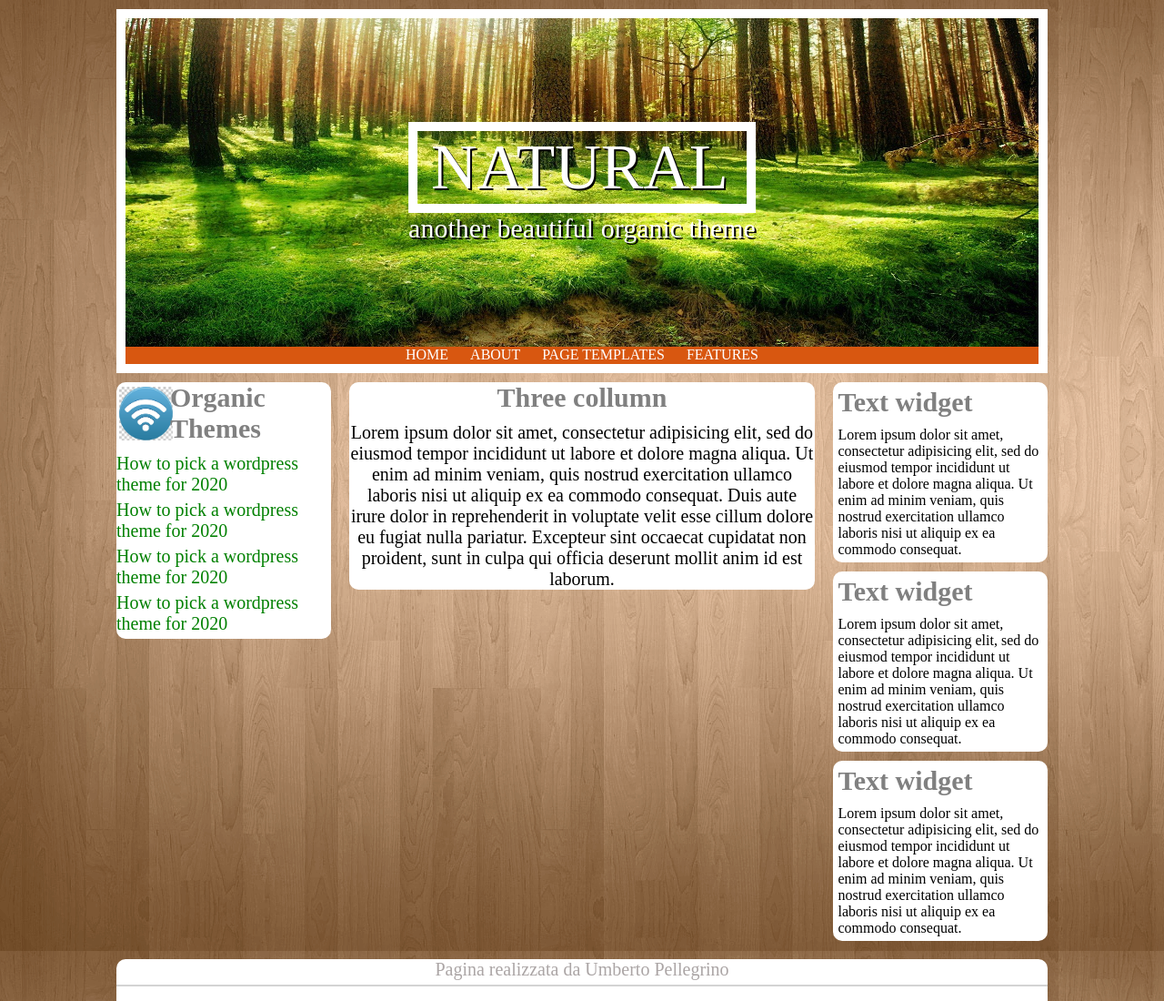
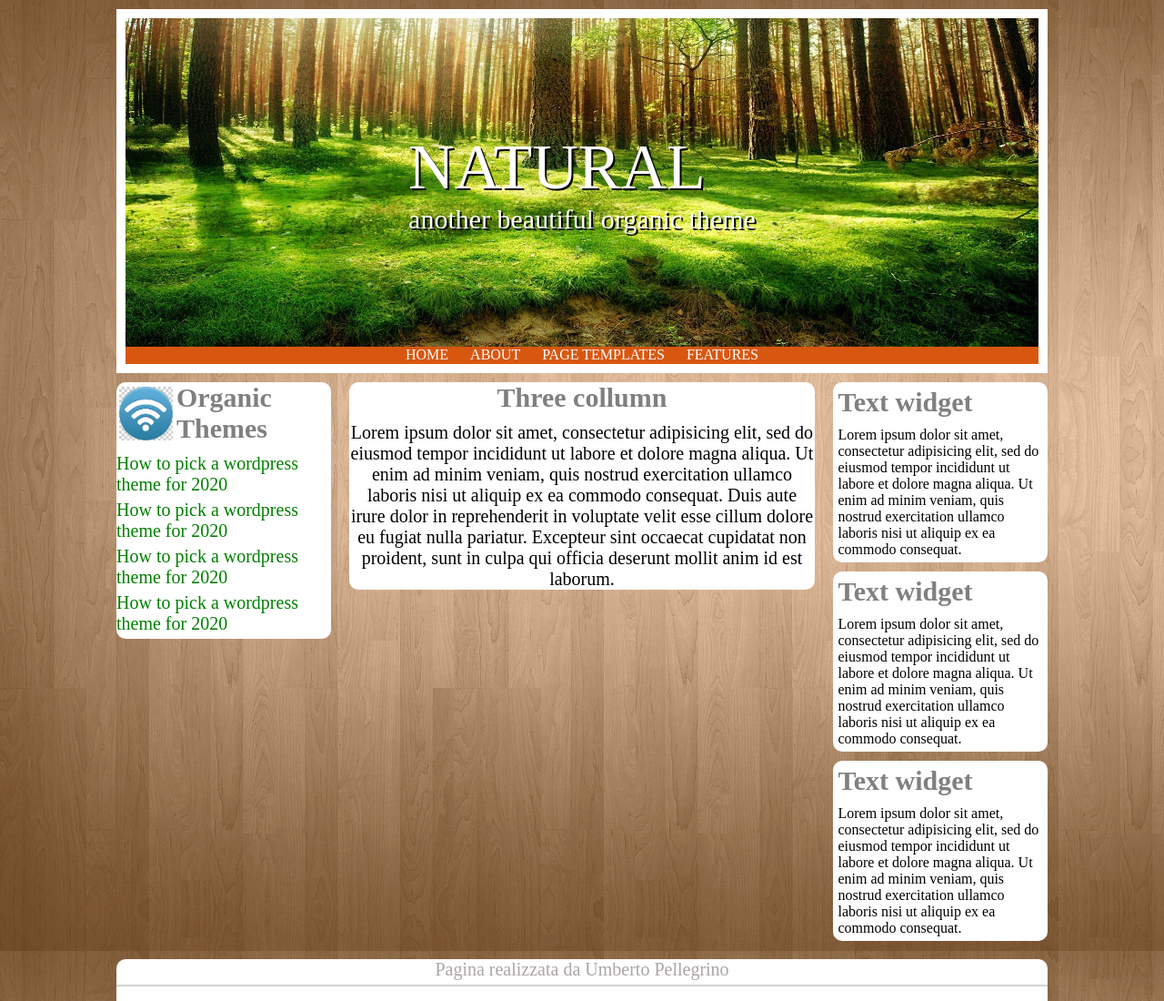
Before and after one commit to UmbertoPelle/htmlcss-wp, a plain HTML site: page index.html in a window 1280 px wide. Shown: the top 1100 px of the page at 91% size. Drawn offline with Linux system fonts and the light colour scheme.

Commit message:
Correzioni aside left

```diff
--- a/css/main.css
+++ b/css/main.css
@@ -96,7 +96,6 @@ aside{
 .icon{
   float:left;
   width: 25%;
-  vertical-align: middle;
 }
 
 .icon img{
@@ -109,6 +108,7 @@ aside{
 .title-aside{
   float:left;
   width: 70%;
+  margin-left: 3%;
 }
 
 /* link a side */
--- a/index.html
+++ b/index.html
@@ -16,7 +16,7 @@
 
          <!-- testo nella img -->
          <div>
-          <section id="first-text">
+          <section id="first-tex">
            NATURAL
           </section>
 
```
